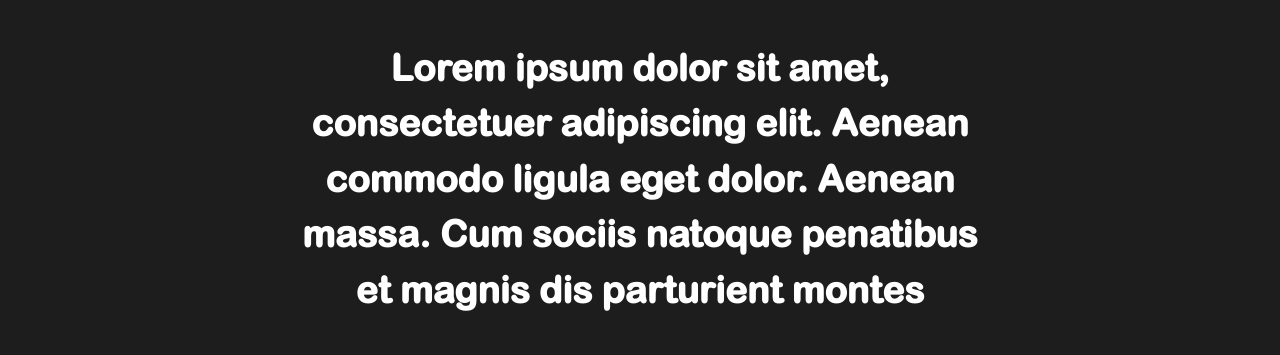
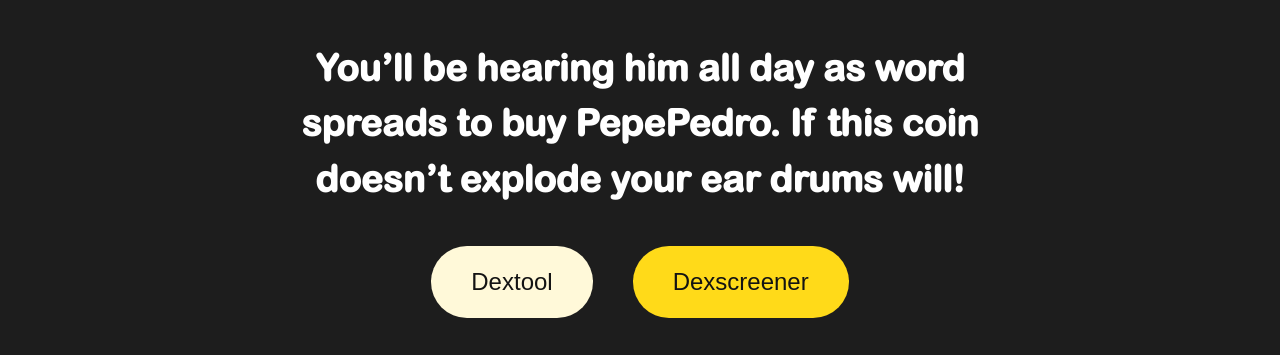
Before and after one commit to fktona/Pedro-coin-, a Next.js app: page / in a window 1280 px wide. Shown: the part 2261-2616 px from the top of the page. Built offline with nearby package versions, Linux system fonts and the light colour scheme; grey boxes are pictures that could not be loaded.

Commit message:
Update abt.jsx

```diff
--- a/app/components/abt.jsx
+++ b/app/components/abt.jsx
@@ -19,8 +19,8 @@ Abt() {
             </h1>
             <p className='lg:text-[37px] text-[17.5px] font-bold text-white  text-center'>
 
-            Lorem ipsum dolor sit amet, consectetuer adipiscing elit. Aenean commodo ligula eget dolor.
-             Aenean massa. Cum sociis natoque penatibus et magnis dis parturient montes
+          You’ll be hearing him all day as word spreads to buy PepePedro.
+              If this coin doesn’t explode your ear drums will!
             </p>
 
             <div className='flex arial justify-center gap-6 lg:gap-10'>
```
